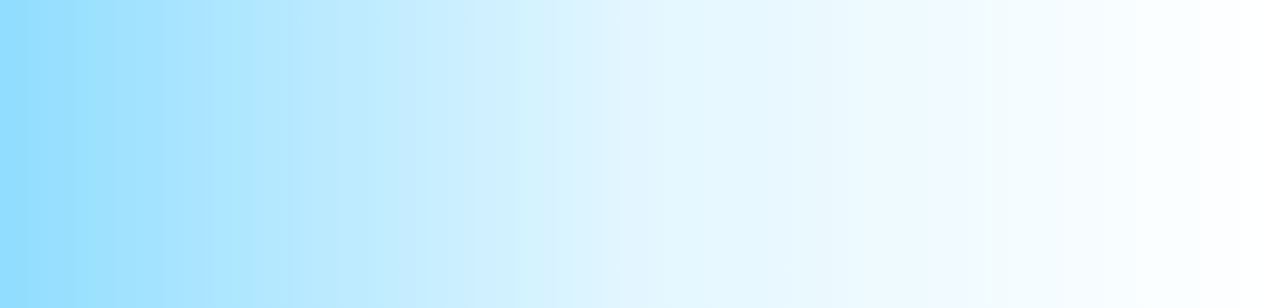
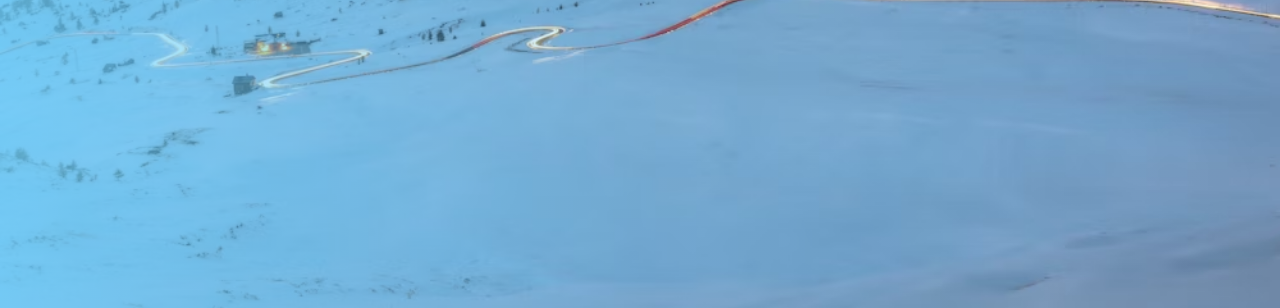
Before and after one commit to tpython699/travel-recommendation, a plain HTML site: page index.html in a window 1280 px wide. Shown: the part 492-800 px from the top of the page. Drawn offline with nearby package versions, Linux system fonts and the light colour scheme; the site is published under a folder, as on GitHub Pages, so addresses that start at the root find nothing.

Commit message:
Update index.html

```diff
--- a/index.html
+++ b/index.html
@@ -4,7 +4,7 @@
         <title>Travel recommendation</title>
         <script src="https://unpkg.com/@tailwindcss/browser@4"></script>
     </head>
-    <body class=" font-sans min-h-screen bg-cover bg-center bg-no-repeat relative" style="background-image: url('/img/background.avif');">
+    <body class=" font-sans min-h-screen bg-cover bg-center bg-no-repeat relative" style="background-image: url('img/background.avif');">
 
       <!-- container with gradient -->
       <div class="absolute inset-0 bg-linear-to-r  from-sky-300/80 via-sky-300/20 to-transparent">
```
